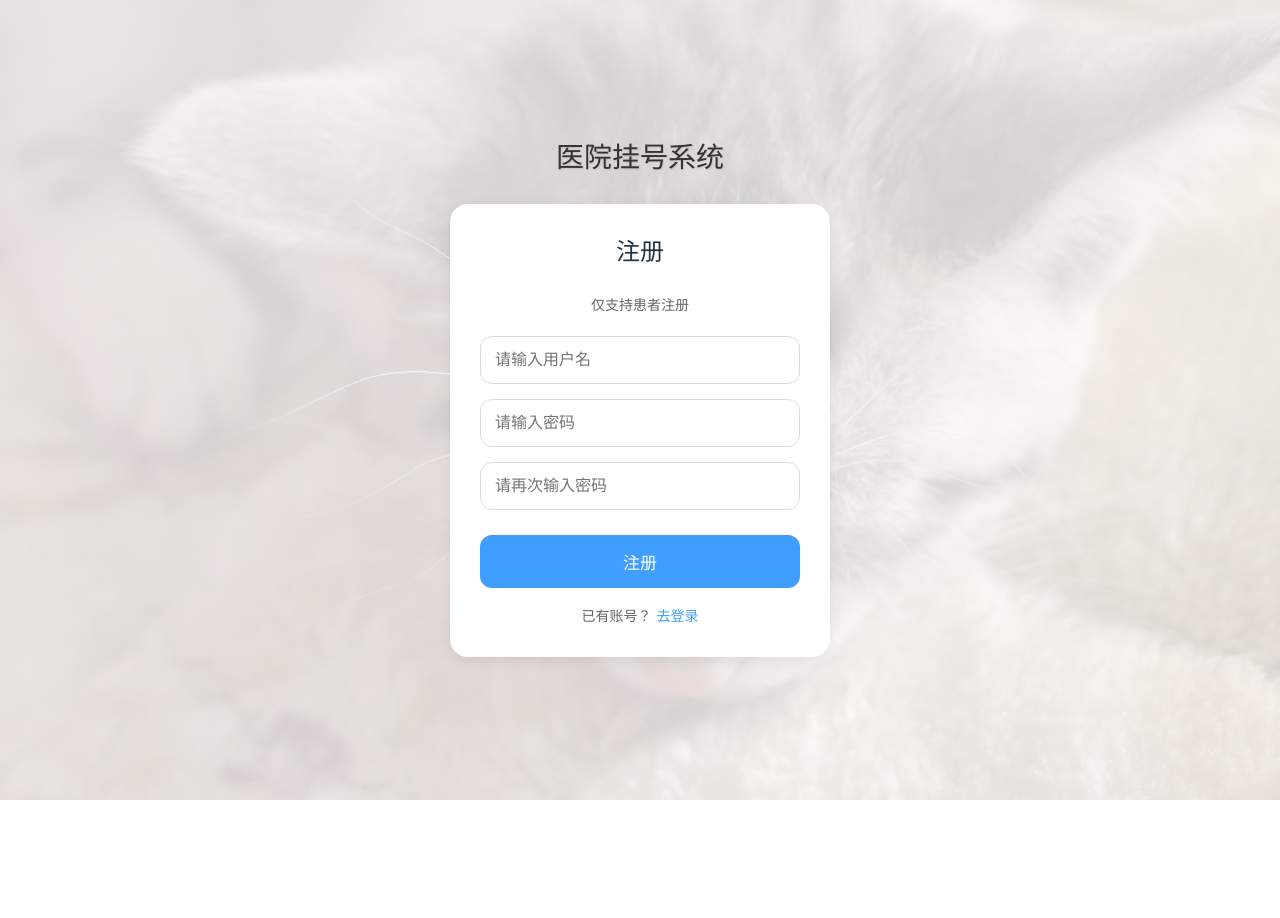
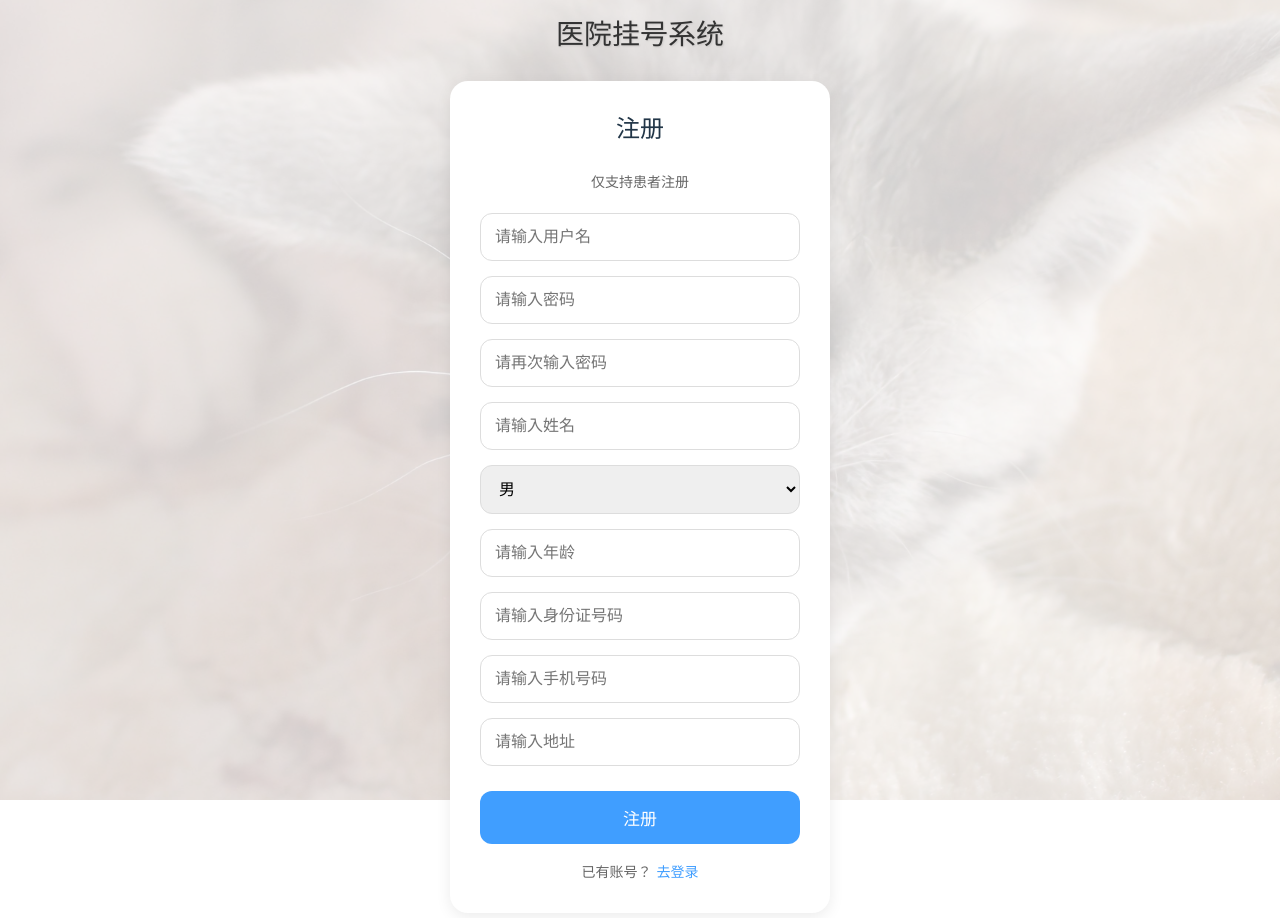
Before and after one commit to heatthisworld/web_homework, a React (Vite) app in the folder hospital-frontend/: page / in a window 1280 px wide. Both pictures are taken after a click on the element "注册". Shown: the top 918 px of the page. Before the commit the page ends 800 px from the top, so only its background shows below. Built offline with nearby package versions, Linux system fonts and the light colour scheme.

Commit message:
测试提交

```diff
--- a/hospital-frontend/src/pages/Auth/RegisterForm.tsx
+++ b/hospital-frontend/src/pages/Auth/RegisterForm.tsx
@@ -10,12 +10,18 @@ const RegisterForm: React.FC<RegisterFormProps> = ({ onSwitch }) => {
   const [username, setUsername] = useState("");
   const [password, setPassword] = useState("");
   const [confirm, setConfirm] = useState("");
+  const [name, setName] = useState("");
+  const [gender, setGender] = useState<'MALE' | 'FEMALE'>("MALE");
+  const [age, setAge] = useState("");
+  const [idCard, setIdCard] = useState("");
+  const [phone, setPhone] = useState("");
+  const [address, setAddress] = useState("");
   const [loading, setLoading] = useState(false);
   const [error, setError] = useState("");
   const [success, setSuccess] = useState("");
 
   const handleRegister = async () => {
-    if (!username || !password || !confirm) {
+    if (!username || !password || !confirm || !name || !age || !idCard || !phone || !address) {
       setError("请填写所有必填字段");
       return;
     }
@@ -30,17 +36,39 @@ const RegisterForm: React.FC<RegisterFormProps> = ({ onSwitch }) => {
       return;
     }
 
+    const ageNum = parseInt(age, 10);
+    if (isNaN(ageNum) || ageNum < 0 || ageNum > 150) {
+      setError("请输入有效的年龄");
+      return;
+    }
+
     setLoading(true);
     setError("");
     setSuccess("");
 
     try {
-      await register({ username, password, role: 'PATIENT' });
+      await register({
+        username,
+        password,
+        role: 'PATIENT',
+        name,
+        gender,
+        age: ageNum,
+        idCard,
+        phone,
+        address
+      });
       setSuccess("注册成功，请登录");
       // 重置表单
       setUsername("");
       setPassword("");
       setConfirm("");
+      setName("");
+      setGender("MALE");
+      setAge("");
+      setIdCard("");
+      setPhone("");
+      setAddress("");
     } catch (err) {
       setError(err instanceof Error ? err.message : "注册失败");
     } finally {
@@ -80,6 +108,57 @@ const RegisterForm: React.FC<RegisterFormProps> = ({ onSwitch }) => {
         onChange={(e) => setConfirm(e.target.value)}
       />
 
+      <input
+        className="auth-input"
+        type="text"
+        placeholder="请输入姓名"
+        value={name}
+        onChange={(e) => setName(e.target.value)}
+      />
+
+      <select
+        className="auth-input"
+        value={gender}
+        onChange={(e) => setGender(e.target.value as 'MALE' | 'FEMALE')}
+      >
+        <option value="MALE">男</option>
+        <option value="FEMALE">女</option>
+      </select>
+
+      <input
+        className="auth-input"
+        type="number"
+        placeholder="请输入年龄"
+        value={age}
+        onChange={(e) => setAge(e.target.value)}
+        min="0"
+        max="150"
+      />
+
+      <input
+        className="auth-input"
+        type="text"
+        placeholder="请输入身份证号码"
+        value={idCard}
+        onChange={(e) => setIdCard(e.target.value)}
+      />
+
+      <input
+        className="auth-input"
+        type="tel"
+        placeholder="请输入手机号码"
+        value={phone}
+        onChange={(e) => setPhone(e.target.value)}
+      />
+
+      <input
+        className="auth-input"
+        type="text"
+        placeholder="请输入地址"
+        value={address}
+        onChange={(e) => setAddress(e.target.value)}
+      />
+
       <button
         className="auth-btn"
         onClick={handleRegister}
--- a/hospital-frontend/src/services/authService.ts
+++ b/hospital-frontend/src/services/authService.ts
@@ -18,6 +18,12 @@ export interface RegisterRequest {
   username: string;
   password: string;
   role: 'PATIENT'; // 只支持患者注册
+  name: string;
+  gender: 'MALE' | 'FEMALE';
+  age: number;
+  idCard: string;
+  phone: string;
+  address: string;
 }
 
 // 注册响应接口
@@ -25,6 +31,12 @@ export interface RegisterResponse {
   id: number;
   username: string;
   role: 'PATIENT';
+  name: string;
+  gender: 'MALE' | 'FEMALE';
+  age: number;
+  idCard: string;
+  phone: string;
+  address: string;
   createdAt: string;
   updatedAt: string;
 }
```
